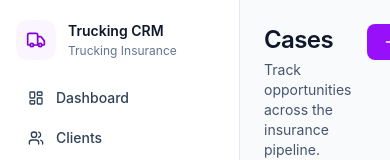
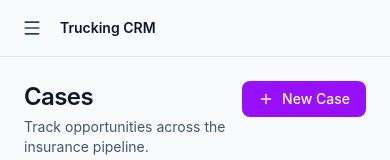
Before and after one commit to dacq7/trucking-crm, a React (Vite) app in the folder frontend/: page /cases in a window 390 px wide. Shown: the top 160 px of the page. Built offline with nearby package versions, Linux system fonts and the light colour scheme; no server answers; sample sign-in values are in the browser's storage.

Commit message:
feat: responsive mobile layout — sidebar drawer + mobile topbar + grid fixes

```diff
--- a/frontend/src/components/layout/MainLayout.tsx
+++ b/frontend/src/components/layout/MainLayout.tsx
@@ -1,10 +1,28 @@
+import { useState } from 'react'
+import { Menu } from 'lucide-react'
 import Sidebar from './Sidebar'
 
 export default function MainLayout({ children }) {
+  const [sidebarOpen, setSidebarOpen] = useState(false)
+
   return (
     <div className="min-h-screen">
-      <Sidebar />
-      <main className="ml-[240px] h-[100svh] overflow-y-auto bg-slate-50">
+      <Sidebar isOpen={sidebarOpen} onClose={() => setSidebarOpen(false)} />
+
+      <main className="ml-0 h-[100svh] overflow-y-auto bg-slate-50 lg:ml-[240px]">
+        {/* Mobile top bar — hamburger button */}
+        <div className="sticky top-0 z-30 flex items-center gap-3 border-b border-slate-200 bg-slate-50 px-4 py-3 lg:hidden">
+          <button
+            type="button"
+            onClick={() => setSidebarOpen(true)}
+            className="rounded-lg p-1.5 text-slate-700 hover:bg-slate-200"
+            aria-label="Open menu"
+          >
+            <Menu size={20} />
+          </button>
+          <span className="text-sm font-semibold text-slate-900">Trucking CRM</span>
+        </div>
+
         {children}
       </main>
     </div>
--- a/frontend/src/components/layout/Sidebar.tsx
+++ b/frontend/src/components/layout/Sidebar.tsx
@@ -7,16 +7,22 @@ import {
   Truck,
   UserCog,
   Users,
+  X,
 } from 'lucide-react'
 
 import { useAuth } from '../../context/AuthContext'
+
+interface SidebarProps {
+  isOpen: boolean
+  onClose: () => void
+}
 
 function roleLabel(role) {
   if (role === 'ADMIN') return 'Admin'
   return 'Vendor'
 }
 
-export default function Sidebar() {
+export default function Sidebar({ isOpen, onClose }: SidebarProps) {
   const { user, logout } = useAuth()
 
   const navItemClass =
@@ -28,11 +34,26 @@ export default function Sidebar() {
   const showUsers = role === 'ADMIN'
 
   return (
-    <aside className="fixed left-0 top-0 z-30 h-[100svh] w-[240px] border-r border-slate-200 bg-white">
+    <>
+      {/* Mobile backdrop */}
+      {isOpen && (
+        <div
+          className="fixed inset-0 z-40 bg-black/40 lg:hidden"
+          onClick={onClose}
+          aria-hidden="true"
+        />
+      )}
+
+      <aside
+        className={`fixed left-0 top-0 z-50 h-[100svh] w-[240px] border-r border-slate-200 bg-white transition-transform duration-200 ${
+          isOpen ? 'translate-x-0' : '-translate-x-full'
+        } lg:translate-x-0`}
+      >
         <div className="flex h-full flex-col">
-        <div className="px-4 py-5">
+          <div className="flex items-center justify-between px-4 py-5">
             <NavLink
               to="/dashboard"
+              onClick={onClose}
               className={({ isActive }) =>
                 `flex items-center gap-3 rounded-lg ${
                   isActive ? 'text-purple-700' : 'text-slate-900'
@@ -49,6 +70,16 @@ export default function Sidebar() {
                 <div className="mt-0.5 text-xs text-slate-500">Trucking Insurance</div>
               </div>
             </NavLink>
+
+            {/* Close button — mobile only */}
+            <button
+              type="button"
+              onClick={onClose}
+              className="rounded-lg p-1.5 text-slate-500 hover:bg-slate-100 lg:hidden"
+              aria-label="Close menu"
+            >
+              <X size={18} />
+            </button>
           </div>
 
           <nav className="flex-1 px-3">
@@ -56,6 +87,7 @@ export default function Sidebar() {
               <NavLink
                 to="/dashboard"
                 end
+                onClick={onClose}
                 className={({ isActive }) =>
                   `${navItemClass} ${isActive ? navActiveClass : navInactiveClass}`
                 }
@@ -67,6 +99,7 @@ export default function Sidebar() {
               <NavLink
                 to="/clients"
                 end
+                onClick={onClose}
                 className={({ isActive }) =>
                   `${navItemClass} ${isActive ? navActiveClass : navInactiveClass}`
                 }
@@ -78,6 +111,7 @@ export default function Sidebar() {
               <NavLink
                 to="/cases"
                 end
+                onClick={onClose}
                 className={({ isActive }) =>
                   `${navItemClass} ${isActive ? navActiveClass : navInactiveClass}`
                 }
@@ -89,6 +123,7 @@ export default function Sidebar() {
               <NavLink
                 to="/policies"
                 end
+                onClick={onClose}
                 className={({ isActive }) =>
                   `${navItemClass} ${isActive ? navActiveClass : navInactiveClass}`
                 }
@@ -101,6 +136,7 @@ export default function Sidebar() {
                 <NavLink
                   to="/users"
                   end
+                  onClick={onClose}
                   className={({ isActive }) =>
                     `${navItemClass} ${isActive ? navActiveClass : navInactiveClass}`
                   }
@@ -143,5 +179,6 @@ export default function Sidebar() {
           </div>
         </div>
       </aside>
+    </>
   )
 }
--- a/frontend/src/pages/dashboard/Dashboard.tsx
+++ b/frontend/src/pages/dashboard/Dashboard.tsx
@@ -328,7 +328,7 @@ export default function Dashboard() {
       </div>
 
       {/* KPI cards */}
-      <div className="grid grid-cols-2 gap-4 sm:grid-cols-4">
+      <div className="grid grid-cols-1 gap-4 sm:grid-cols-2 lg:grid-cols-4">
         <StatCard
           icon={Users}
           label="Active Clients"
```
Lines whose indentation alone changed are shown as unchanged.
